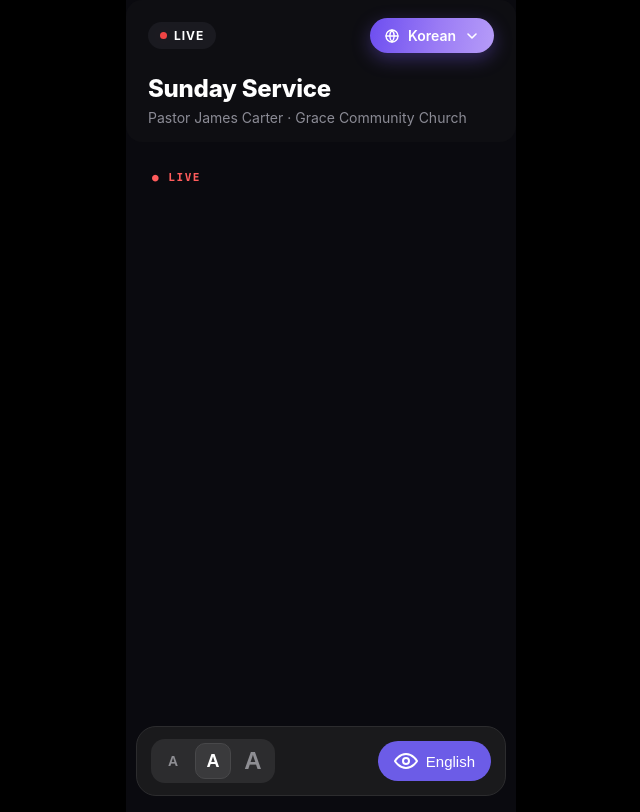
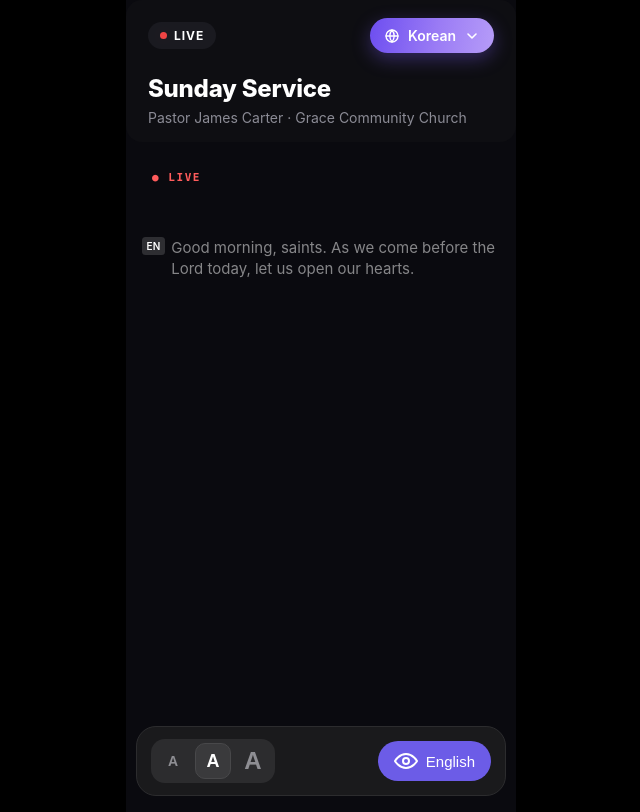
Before and after one commit to chaneul/worshiponair-translator, a React app: page / in a window 1280 px wide. Both pictures are taken after a click on the button "English". Shown: the whole page, without its empty margins (319-959 px from the left). Built offline with nearby package versions, Linux system fonts and the light colour scheme.

Commit message:
feat: display original text first

```diff
--- a/src/features/translation/LiveTranslationDisplay.tsx
+++ b/src/features/translation/LiveTranslationDisplay.tsx
@@ -31,6 +31,18 @@ export default function LiveTranslationDisplay({
         </p>
       ))}
       <StatusIndicator />
+      {showOriginal && originalLines.length > lines.length && (
+        <>
+          {originalLines.slice(lines.length).map((original, index) => (
+            <p key={`extra-${lines.length + index}`} className="divider">
+              <span className="original-container">
+                <span className="original-badge">EN</span>
+                <span className="original-text"> {original}</span>
+              </span>
+            </p>
+          ))}
+        </>
+      )}
     </div>
   );
 }
--- a/src/features/translation/LiveTranslationSource.tsx
+++ b/src/features/translation/LiveTranslationSource.tsx
@@ -17,7 +17,7 @@ export default function LiveTranslationSource() {
     <div className="live-translation-source">
       <LiveTranslation
         lines={activeLines.slice(0, count)}
-        originalLines={sermonLines.English.slice(0, count)}
+        originalLines={sermonLines.English.slice(0, count + 1)}
       />
     </div>
   );
--- a/src/features/translation/liveTranslation.css
+++ b/src/features/translation/liveTranslation.css
@@ -44,6 +44,10 @@
   border-bottom: 1px solid rgba(255, 255, 255, 0.15);
 }
 
+.divider:last-of-type {
+  border-bottom: none;
+}
+
 .original-container {
   display: flex;
   align-items: flex-start;
```
